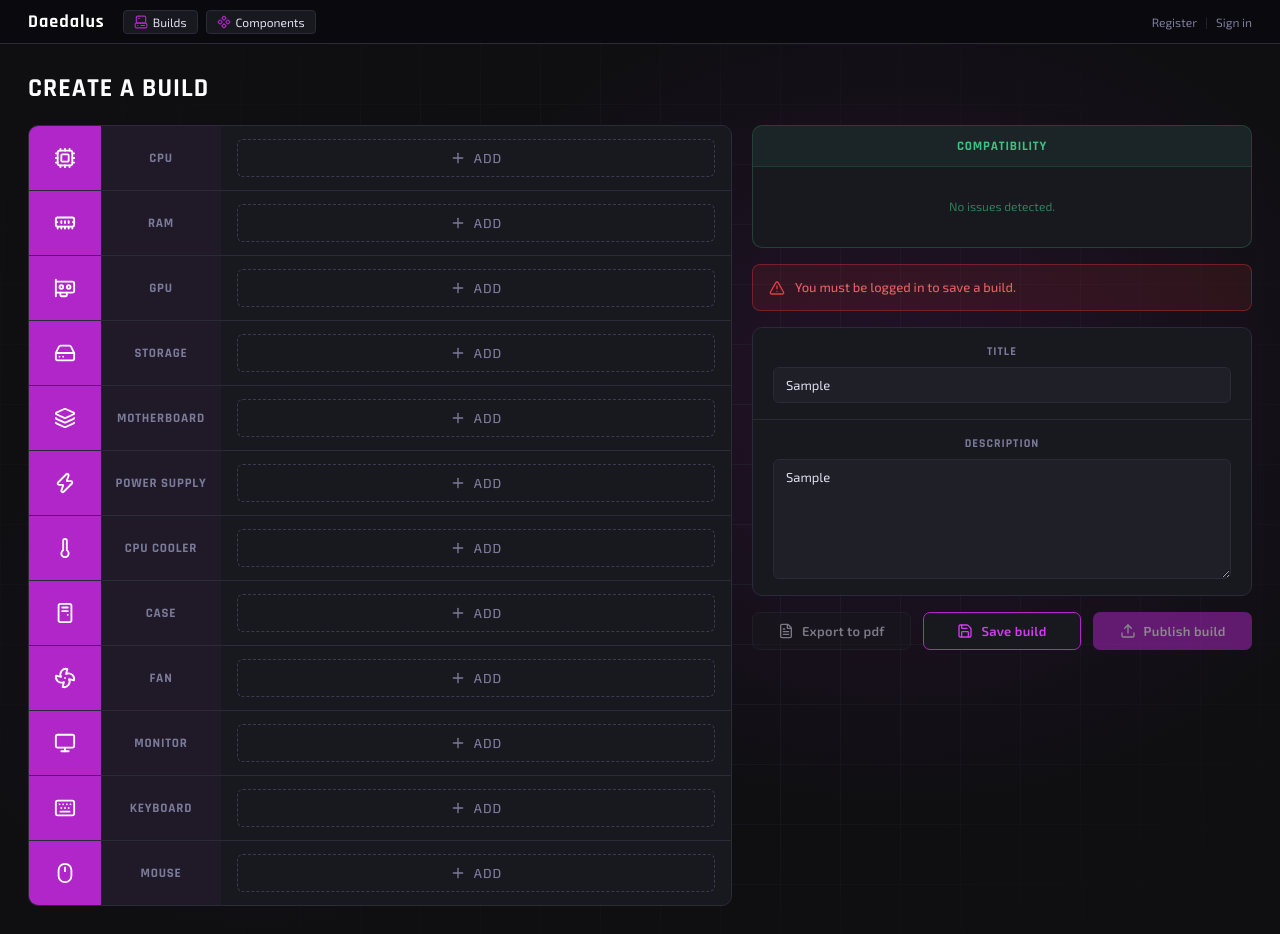
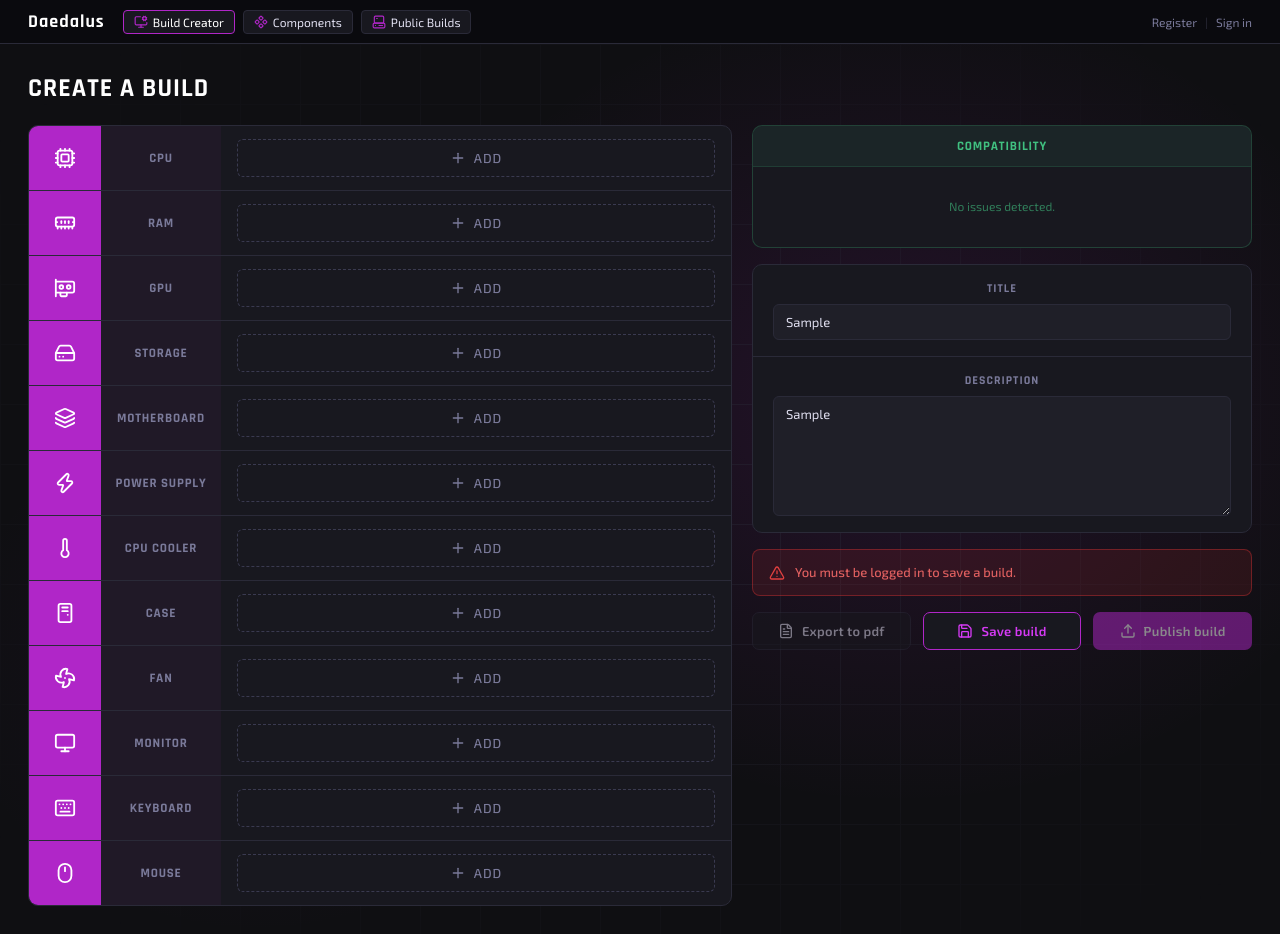
Before and after one commit to AdrianChabrera/daedalus, a React (Vite) app in the folder frontend/: page /builds/new in a window 1280 px wide. Both pictures are taken after typing "Sample", "Sample" into the empty fields and a click on the button "Save build". Built offline with nearby package versions, Linux system fonts and the light colour scheme.

Commit message:
feat: add link to component catalog from create build screen

```diff
--- a/frontend/src/components/builds/CreateBuildPcComponentPicker.tsx
+++ b/frontend/src/components/builds/CreateBuildPcComponentPicker.tsx
@@ -2,7 +2,8 @@ import { useState } from "react";
 import type { ComponentPickerProps, PickerResult } from "../../types/CreateBuildTypes";
 import { API_ROUTES } from "../../config/api";
 import styles from '../../styles/CreateBuildScreen.module.css';
-import { ChevronRight, X } from "lucide-react";
+import { ArrowUpRight, ChevronRight, X } from "lucide-react";
+import { Link } from "react-router-dom";
 
 export function CreateBuildPcComponentPicker({ slot, onSelect, onClose }: ComponentPickerProps) {
   const [search, setSearch] = useState('');
@@ -51,7 +52,13 @@ export function CreateBuildPcComponentPicker({ slot, onSelect, onClose }: Compon
           />
           <button className={styles.pickerSearchBtn} onClick={doSearch}>Search</button>
         </div>
-
+        <div className={styles.pickerCatalogLink}>
+          <span>or</span>
+          <Link to={`/components?type=${slot.endpoint}&page=1`}>
+            Browse full catalog
+            <ArrowUpRight size={12} />
+          </Link>
+        </div>
         <div className={styles.pickerResults}>
           {loading && (
             <div className={styles.pickerLoading}>
--- a/frontend/src/components/general/Navbar.tsx
+++ b/frontend/src/components/general/Navbar.tsx
@@ -2,7 +2,7 @@ import { useState } from 'react';
 import { Link, useNavigate, useLocation } from 'react-router-dom';
 import { useAuth } from '../../context/AuthContext';
 import styles from '../../styles/Navbar.module.css';
-import { Component, Computer, LogOut, User } from 'lucide-react';
+import { Component, Computer, LogOut, MonitorCog, User } from 'lucide-react';
 
 export default function Navbar() {
   const { user, logout } = useAuth();
@@ -24,11 +24,11 @@ export default function Navbar() {
       </Link>
 
       <Link
-        to="/builds"
-        className={`${styles.navBtn} ${isActive('/builds') ? styles.navBtnActive : ''}`}
+        to="/builds/new"
+        className={`${styles.navBtn} ${isActive('/builds/new') ? styles.navBtnActive : ''}`}
       >
-        <Computer />
-        Builds
+        <MonitorCog />
+        Build Creator
       </Link>
 
       <Link
@@ -37,6 +37,14 @@ export default function Navbar() {
       >
         <Component />
         Components
+      </Link>
+
+      <Link
+        to="/builds"
+        className={`${styles.navBtn} ${isActive('/builds') ? styles.navBtnActive : ''}`}
+      >
+        <Computer />
+        Public Builds
       </Link>
 
       <div className={styles.spacer} />
--- a/frontend/src/screens/builds/CreateBuildScreen.tsx
+++ b/frontend/src/screens/builds/CreateBuildScreen.tsx
@@ -56,15 +56,6 @@ return (
             </div>
           </div>
 
-          {warnings.length > 0 && (
-            <div className={styles.warningBox}>
-              <AlertTriangle size={16} className={styles.warningIcon} />
-              <div className={styles.warningMessages}>
-                {warnings.map((w, i) => <p key={i}>{w}</p>)}
-              </div>
-            </div>
-          )}
-
           <div className={styles.metaPanel}>
             <div className={styles.metaField}>
               <label className={styles.metaLabel} htmlFor="build-title">Title</label>
@@ -90,6 +81,15 @@ return (
               />
             </div>
           </div>
+
+                    {warnings.length > 0 && (
+            <div className={styles.warningBox}>
+              <AlertTriangle size={16} className={styles.warningIcon} />
+              <div className={styles.warningMessages}>
+                {warnings.map((w, i) => <p key={i}>{w}</p>)}
+              </div>
+            </div>
+          )}
 
           <div className={styles.actions}>
             <button className={styles.actionBtnSecondary} disabled aria-label="Export to PDF — not yet implemented">
--- a/frontend/src/styles/CreateBuildScreen.module.css
+++ b/frontend/src/styles/CreateBuildScreen.module.css
@@ -14,6 +14,7 @@
   flex-direction: column;
   gap: 20px;
   width: 100%;
+  max-width: 1400px;
   margin: 0 auto;
 }
 
@@ -510,7 +511,6 @@ slotAddBtn:active {
   display: flex;
   gap: 10px;
   padding: 14px 20px;
-  border-bottom: 1px solid var(--border);
 }
 
 .pickerInput {
@@ -633,6 +633,34 @@ slotAddBtn:active {
   transform: translateX(2px);
 }
 
+.pickerCatalogLink {
+  display: flex;
+  align-items: center;
+  justify-content: center;
+  gap: 6px;
+  font-family: 'Exo 2', sans-serif;
+  font-size: 12px;
+  font-weight: 500;
+  letter-spacing: 0.5px;
+  color: var(--muted);
+  border-bottom: 1px solid var(--border);
+  padding-bottom: 10px;
+}
+
+.pickerCatalogLink a {
+  display: flex;
+  align-items: center;
+  gap: 3px;
+  color: var(--accent2);
+  font-weight: 600;
+  text-decoration: none;
+  transition: color 0.15s;
+}
+
+.pickerCatalogLink a:hover {
+  color: var(--white);
+}
+
 .specTags {
   display: flex;
   flex-wrap: wrap;
```
